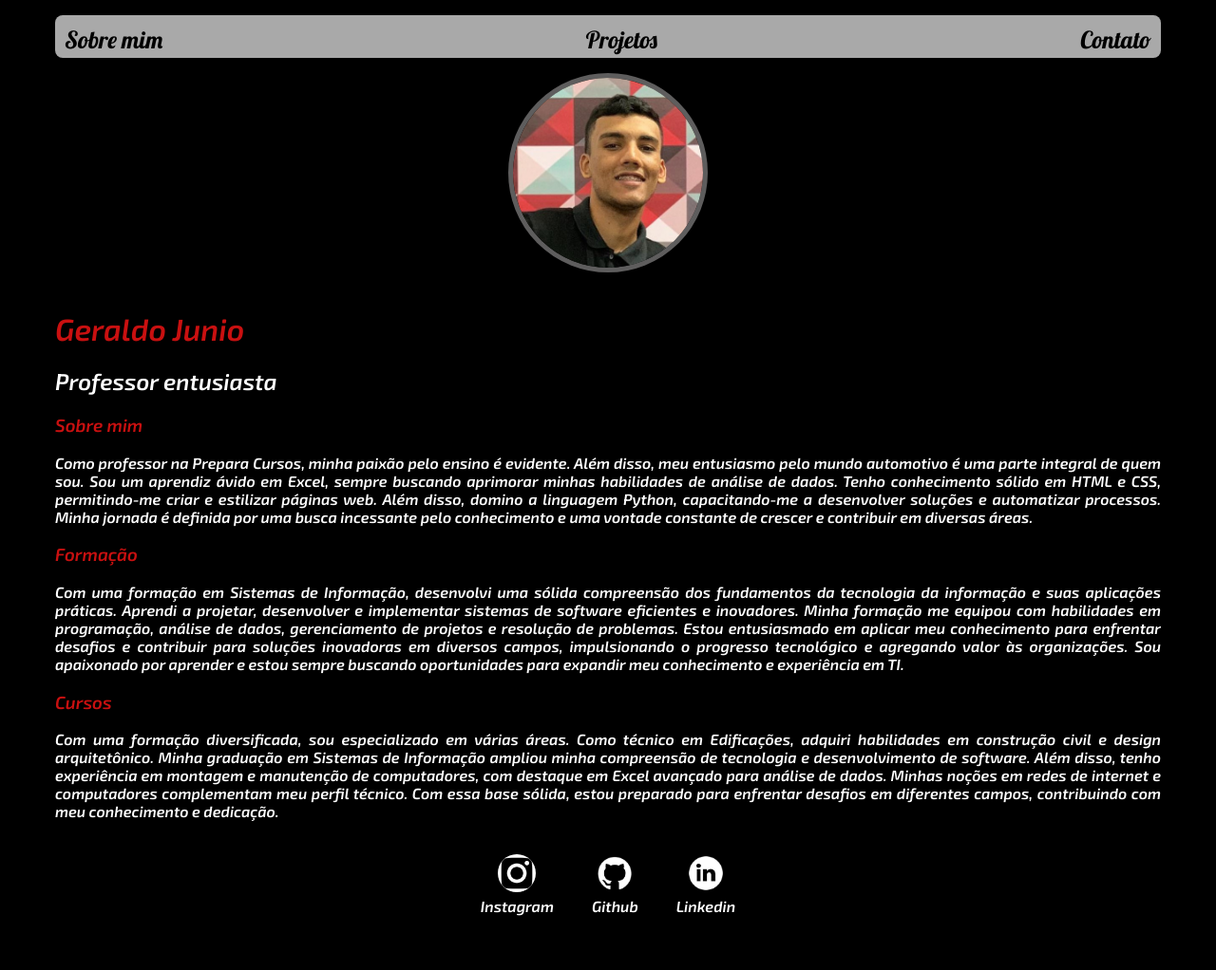
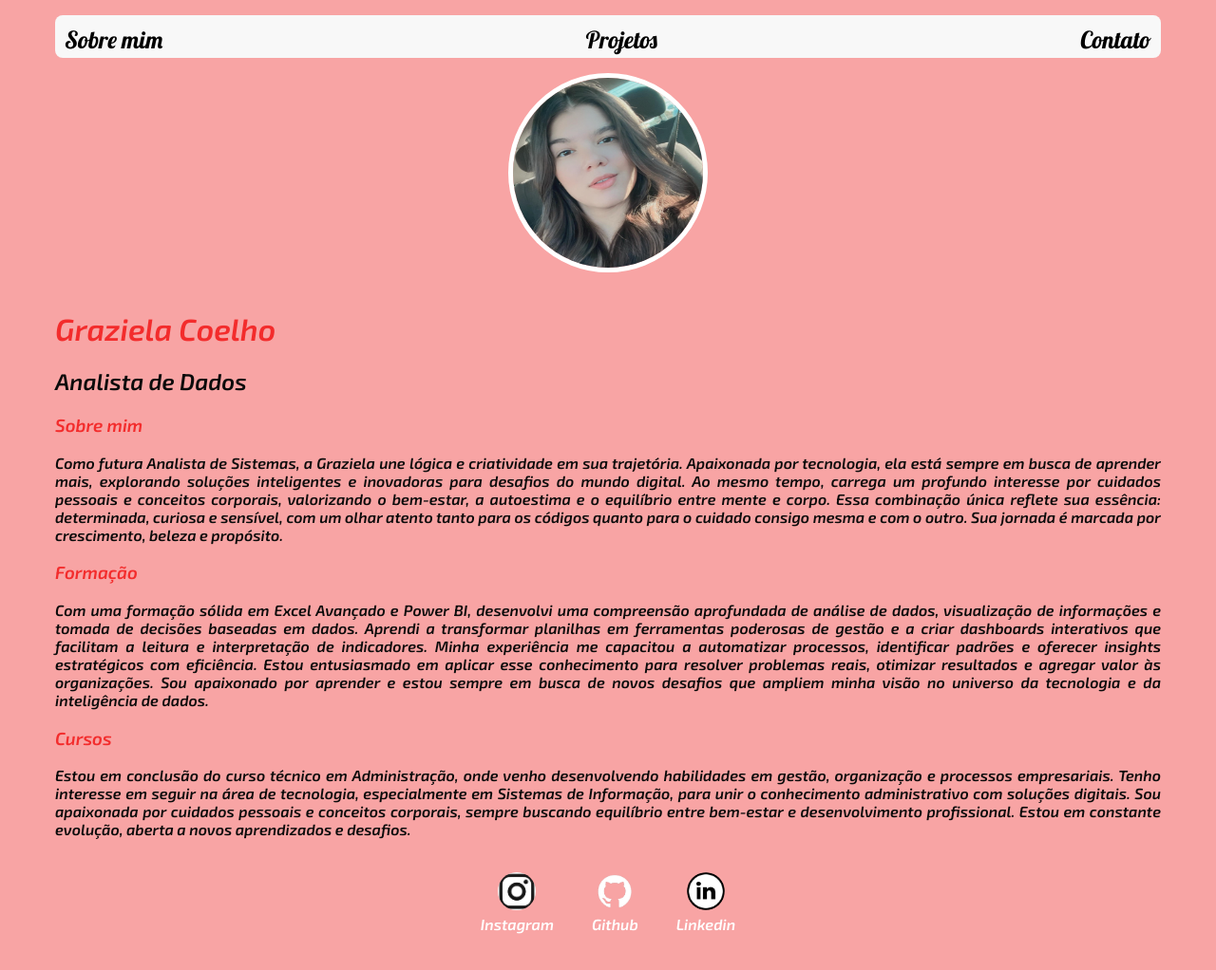
Before and after one commit to geraldojr22/Portif-lio-Prepara, a plain HTML site: page index.html in a window 1280 px wide. Shown: the whole page at 95% size. Drawn offline with Linux system fonts and the light colour scheme; a web font is replaced by a local one.

Commit message:
página de Grazi
Página feita para Grazi <3

```diff
--- a/index.html
+++ b/index.html
@@ -3,7 +3,7 @@
 <head>
     <meta charset="UTF-8">
     <meta name="viewport" content="width=device-width, initial-scale=1.0">
-    <title>Geraldo Junio</title>
+    <title>Graziela Coelho</title>
     <link rel="stylesheet" href="style.css">
 </head>
 <body>
@@ -25,33 +25,33 @@
         </nav>
         <header>
             <div class="center">
-                <img src="./img/Junior.jpg" alt="Junior">
+                <img src="./img/mo.jpg" alt="Junior">
             </div>
-            <h1>Geraldo Junio</h1>
-            <h2>Professor entusiasta</h2>
+            <h1>Graziela Coelho</h1>
+            <h2>Analista de Dados</h2>
         </header>
 
         <main>
             <section>
                 <h3>Sobre mim</h3>
-                <p>Como professor na Prepara Cursos, minha paixão pelo ensino é evidente. Além disso, meu entusiasmo pelo mundo automotivo é uma parte integral de quem sou. Sou um aprendiz ávido em Excel, sempre buscando aprimorar minhas habilidades de análise de dados. Tenho conhecimento sólido em HTML e CSS, permitindo-me criar e estilizar páginas web. Além disso, domino a linguagem Python, capacitando-me a desenvolver soluções e automatizar processos. Minha jornada é definida por uma busca incessante pelo conhecimento e uma vontade constante de crescer e contribuir em diversas áreas.
+                <p>Como futura Analista de Sistemas, a Graziela une lógica e criatividade em sua trajetória. Apaixonada por tecnologia, ela está sempre em busca de aprender mais, explorando soluções inteligentes e inovadoras para desafios do mundo digital. Ao mesmo tempo, carrega um profundo interesse por cuidados pessoais e conceitos corporais, valorizando o bem-estar, a autoestima e o equilíbrio entre mente e corpo. Essa combinação única reflete sua essência: determinada, curiosa e sensível, com um olhar atento tanto para os códigos quanto para o cuidado consigo mesma e com o outro. Sua jornada é marcada por crescimento, beleza e propósito.
                 </p>
             </section>
             <section>
                 <h3>Formação</h3>
-                <p>Com uma formação em Sistemas de Informação, desenvolvi uma sólida compreensão dos fundamentos da tecnologia da informação e suas aplicações práticas. Aprendi a projetar, desenvolver e implementar sistemas de software eficientes e inovadores. Minha formação me equipou com habilidades em programação, análise de dados, gerenciamento de projetos e resolução de problemas. Estou entusiasmado em aplicar meu conhecimento para enfrentar desafios e contribuir para soluções inovadoras em diversos campos, impulsionando o progresso tecnológico e agregando valor às organizações. Sou apaixonado por aprender e estou sempre buscando oportunidades para expandir meu conhecimento e experiência em TI.
+                <p>Com uma formação sólida em Excel Avançado e Power BI, desenvolvi uma compreensão aprofundada de análise de dados, visualização de informações e tomada de decisões baseadas em dados. Aprendi a transformar planilhas em ferramentas poderosas de gestão e a criar dashboards interativos que facilitam a leitura e interpretação de indicadores. Minha experiência me capacitou a automatizar processos, identificar padrões e oferecer insights estratégicos com eficiência. Estou entusiasmado em aplicar esse conhecimento para resolver problemas reais, otimizar resultados e agregar valor às organizações. Sou apaixonado por aprender e estou sempre em busca de novos desafios que ampliem minha visão no universo da tecnologia e da inteligência de dados.
                 </p>
             </section>
             <section>
                 <h3>Cursos</h3>
-                <p>Com uma formação diversificada, sou especializado em várias áreas. Como técnico em Edificações, adquiri habilidades em construção civil e design arquitetônico. Minha graduação em Sistemas de Informação ampliou minha compreensão de tecnologia e desenvolvimento de software. Além disso, tenho experiência em montagem e manutenção de computadores, com destaque em Excel avançado para análise de dados. Minhas noções em redes de internet e computadores complementam meu perfil técnico. Com essa base sólida, estou preparado para enfrentar desafios em diferentes campos, contribuindo com meu conhecimento e dedicação.
+                <p>Estou em conclusão do curso técnico em Administração, onde venho desenvolvendo habilidades em gestão, organização e processos empresariais. Tenho interesse em seguir na área de tecnologia, especialmente em Sistemas de Informação, para unir o conhecimento administrativo com soluções digitais. Sou apaixonada por cuidados pessoais e conceitos corporais, sempre buscando equilíbrio entre bem-estar e desenvolvimento profissional. Estou em constante evolução, aberta a novos aprendizados e desafios.
                 </p>
             </section>
         </main>
 
         <footer>
-            <a href="https://www.instagram.com/piloto_de_teclado/" target="_blank" rel="noopener noreferrer">
-                <img src="./img/instagram-white-icon.png" alt="github">
+            <a href="https://www.instagram.com/_aprincesagra_" target="_blank" rel="noopener noreferrer">
+                <img src="./img/instagram.png" alt="github">
                 <p>Instagram</p>
             </a>
             <a href="https://github.com/geraldojr22" target="_blank" rel="noopener noreferrer">
--- a/style.css
+++ b/style.css
@@ -3,8 +3,8 @@
 @import url('https://fonts.googleapis.com/css2?family=Alkatra&family=Exo+2:ital,wght@1,600&display=swap');
 
 body {
-    color: white;
-    background-color: black;
+    color: rgb(11, 11, 11);
+    background-color: rgb(248, 164, 164);
     font-family: 'Exo 2', sans-serif
 }
 
@@ -25,14 +25,14 @@ img{
     width: 200px;
     height: 200px;
     border-radius: 50%;
-    border: 5px solid rgba(143, 141, 141, 0.661);
+    border: 5px solid rgba(255, 255, 255, 0.661);
 }
 
 header img {
     width: 200px;
     height: 200px;
     border-radius: 50%;
-    border: 5px solid rgba(143, 141, 141, 0.661);
+    border: 5px solid rgb(255, 255, 255);
 }
 .center{
     text-align: center;
@@ -84,7 +84,7 @@ footer p {
 .container .top-container {
 
     height: 45px;
-    background-color: darkgray;
+    background-color: rgb(248, 248, 248);
     border-radius: 8px;
 }
 
```
Also changed, not shown: img/Junior.jpg (deleted), img/instagram-white-icon.png (deleted), img/instagram.png (added), img/mo.jpg (added).
